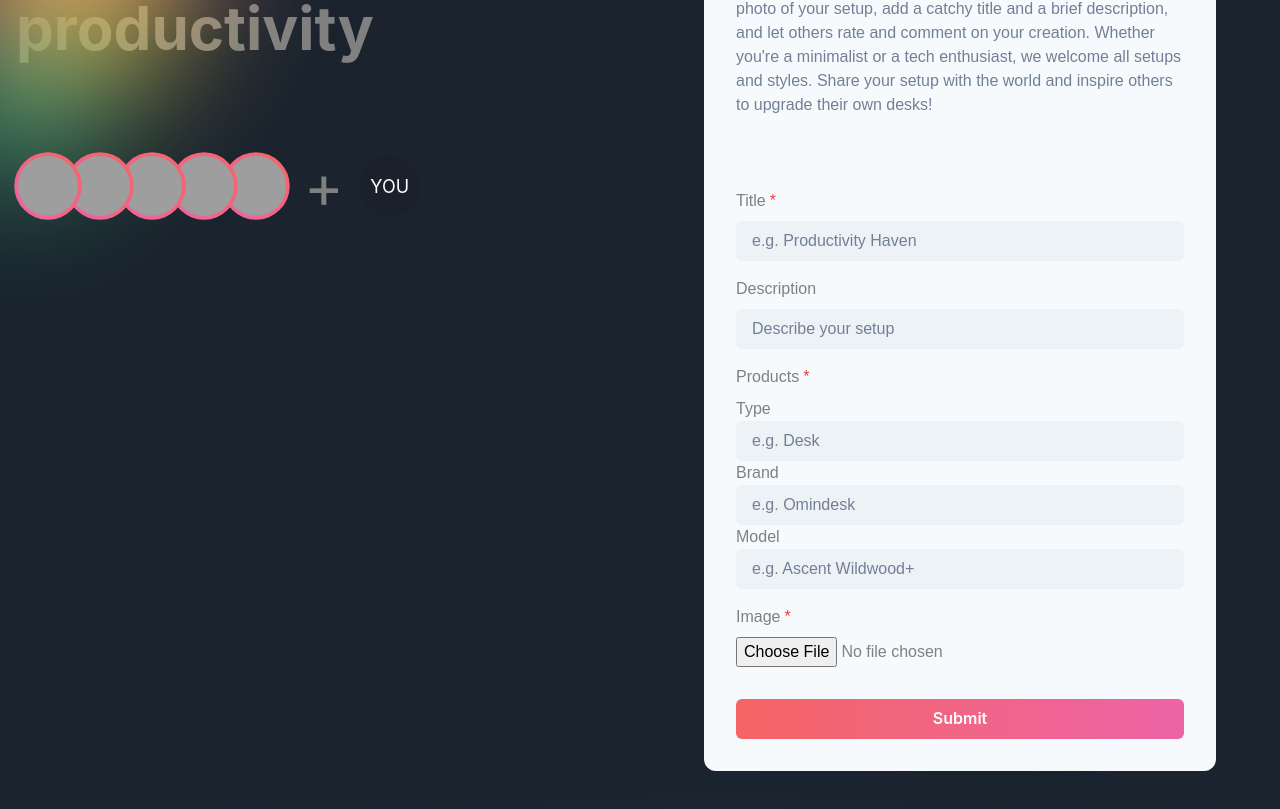
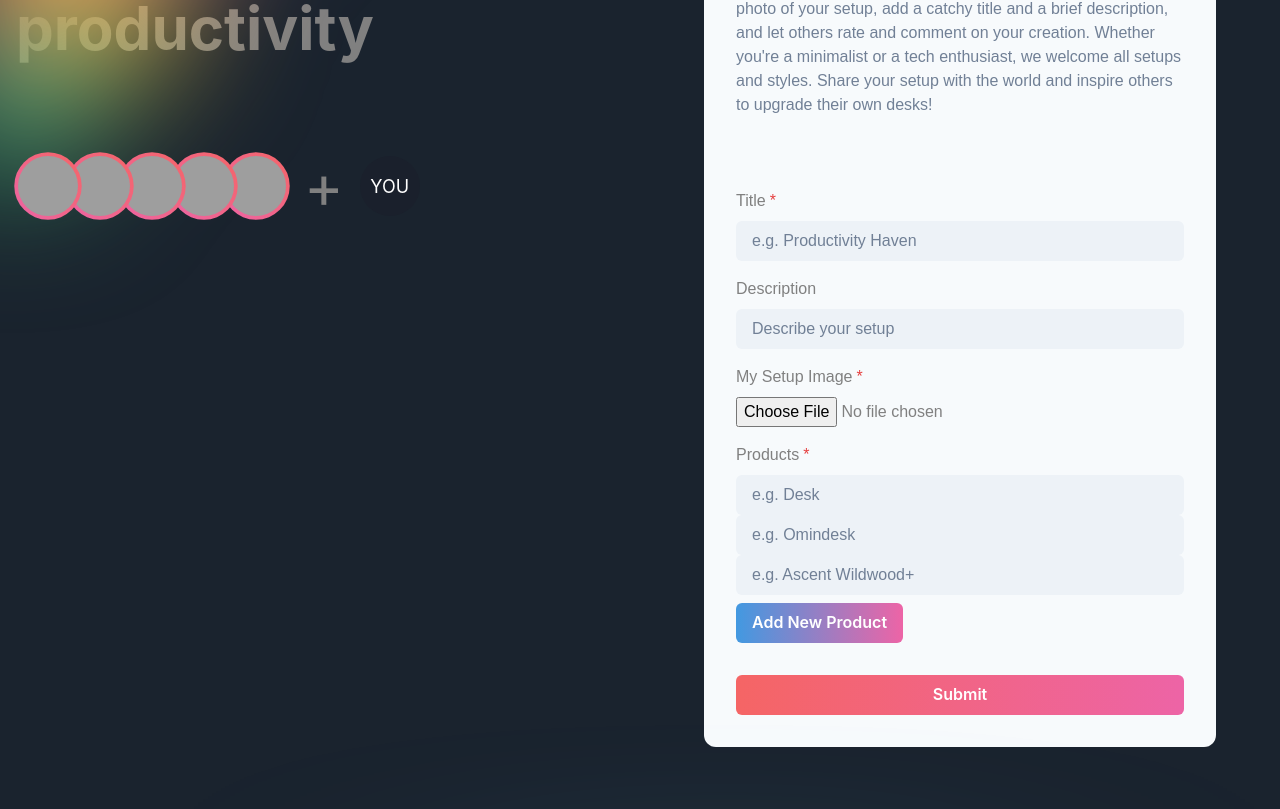
Before and after one commit to sov3333/ga-mern-project, a React (Vite) app in the folder client/: page /create in a window 1280 px wide. Shown: the part 371-1180 px from the top of the page. Built offline with nearby package versions, Linux system fonts and the light colour scheme; grey boxes are pictures that could not be loaded; a web font is replaced by a local one.

Commit message:
fix: add multi product in create post. Able to post to Setups but not able to post to Products

```diff
--- a/client/src/pages/Create.jsx
+++ b/client/src/pages/Create.jsx
@@ -16,10 +16,11 @@ import {
   FormControl,
   FormLabel,
   Select,
+  Wrap,
 } from '@chakra-ui/react';
-import { useState } from 'react';
+import {useState} from 'react';
 import FileBase64 from 'react-file-base64';
-import { useNavigate } from 'react-router-dom';
+import {useNavigate} from 'react-router-dom';
 
 // "Join our Team" from https://chakra-templates.dev/forms/authentication
 
@@ -54,19 +55,43 @@ export default function Create() {
     user: 'Alice',
     title: '',
     description: '',
-    type: '',
     img: '',
   });
-
+  // const [newType, setNewType] = useState([''])
+  // const [newBrand, setNewBrand] = useState([''])
+  // const [newModel, setNewModel] = useState([''])
   // const [newTitle, setNewTitle] = useState('');
   // const [newDescription, setNewDescription] = useState('');
-  // const [newProducts, setNewProducts] = useState('');
+  const [newProducts, setNewProducts] = useState([
+    {
+      type: '',
+      brand: '',
+      model: '',
+    },
+  ]);
   // const [newImage, setNewImage] = useState('');
+  //console.log('show', newProducts);
+  const navigate = useNavigate();
 
-  const navigate = useNavigate();
+  const handleInputChange = (e, index) => {
+    const {name, value} = e.target;
+    const list = [...newProducts];
+    list[index][name] = value;
+    setNewProducts(list);
+  };
+
+  const handleAddProduct = () => {
+    setNewProducts([...newProducts, {type: '', brand: '', model: ''}]);
+  };
 
   const handleSubmit = (event) => {
     event.preventDefault();
+    const productList = [];
+    newProducts.forEach((product) => {
+      productList.push(product.type);
+    });
+    //console.log(productList);
+
     fetch('http://localhost:8080/api/setup', {
       method: 'POST',
       body: JSON.stringify({
@@ -79,7 +104,7 @@ export default function Create() {
         user: newSetup.user,
         title: newSetup.title,
         description: newSetup.description,
-        type: newSetup.type,
+        type: productList,
         img: newSetup.img,
       }),
       headers: {
@@ -88,16 +113,20 @@ export default function Create() {
     })
       .then((res) => res.json())
       .then((data) => setNewSetup(data.newSetup))
-      .catch((err) => console.error({ Error: err }));
+      .catch((err) => console.error({Error: err}));
     //send data to products collection
     fetch('http://localhost:8080/api/product', {
       method: 'POST',
       body: JSON.stringify({
         user: newSetup.user,
-        img: newSetup.img, // need to change
-        type: newSetup.type,
-        brand: newSetup.brand,
-        model: newSetup.model,
+        //img: newSetup.img, // need to change
+        type: eachType,
+        brand: newProducts.forEach((product) => {
+          product.brand;
+        }),
+        model: newProducts.forEach((product) => {
+          product.model;
+        }),
         ratings: newSetup.ratings,
         reviews: newSetup.reviews,
       }),
@@ -108,18 +137,18 @@ export default function Create() {
       .then((res) => res.json())
       .then((data) => console.log('New product created:', data))
       .catch((err) => console.error('Error creating new product:', err));
-    if (
-      newSetup.title === '' ||
-      newSetup.type === '' ||
-      newSetup.brand === '' ||
-      newSetup.model === '' ||
-      newSetup.img === ''
-    ) {
-      alert('Please input required field');
-    } else {
-      navigate('/setups');
-      navigate(0);
-    }
+    // if (
+    //   newSetup.title === '' ||
+    //   newSetup.type === '' ||
+    //   newSetup.brand === '' ||
+    //   newSetup.model === '' ||
+    //   newSetup.img === ''
+    // ) {
+    //   alert('Please input required field');
+    // } else {
+    //   navigate('/setups');
+    //   navigate(0);
+    // }
     // console.log('setup', newSetup);
   };
 
@@ -128,23 +157,23 @@ export default function Create() {
       <Container
         as={SimpleGrid}
         maxW={'7xl'}
-        columns={{ base: 1, md: 2 }}
-        spacing={{ base: 10, lg: 32 }}
-        py={{ base: 10, sm: 20, lg: 32 }}
+        columns={{base: 1, md: 2}}
+        spacing={{base: 10, lg: 32}}
+        py={{base: 10, sm: 20, lg: 32}}
       >
-        <Stack spacing={{ base: 10, md: 20 }}>
+        <Stack spacing={{base: 10, md: 20}}>
           <Heading
             lineHeight={1.1}
-            fontSize={{ base: '3xl', sm: '4xl', md: '5xl', lg: '6xl' }}
+            fontSize={{base: '3xl', sm: '4xl', md: '5xl', lg: '6xl'}}
           >
-            Showcase your style{' '}
+            Showcase your style
             <Text
               as={'span'}
               bgGradient='linear(to-r, red.400,pink.400)'
               bgClip='text'
             >
               &
-            </Text>{' '}
+            </Text>
             inspire productivity
           </Heading>
           <Stack direction={'row'} spacing={4} align={'center'}>
@@ -154,7 +183,7 @@ export default function Create() {
                   key={avatar.name}
                   name={avatar.name}
                   src={avatar.url}
-                  size={useBreakpointValue({ base: 'md', md: 'lg' })}
+                  size={useBreakpointValue({base: 'md', md: 'lg'})}
                   position={'relative'}
                   zIndex={2}
                   _before={{
@@ -172,19 +201,19 @@ export default function Create() {
                 />
               ))}
             </AvatarGroup>
-            <Text fontFamily={'heading'} fontSize={{ base: '4xl', md: '6xl' }}>
+            <Text fontFamily={'heading'} fontSize={{base: '4xl', md: '6xl'}}>
               +
             </Text>
             <Flex
               align={'center'}
               justify={'center'}
               fontFamily={'heading'}
-              fontSize={{ base: 'sm', md: 'lg' }}
+              fontSize={{base: 'sm', md: 'lg'}}
               bg={'gray.800'}
               color={'white'}
               rounded={'full'}
-              minWidth={useBreakpointValue({ base: '44px', md: '60px' })}
-              minHeight={useBreakpointValue({ base: '44px', md: '60px' })}
+              minWidth={useBreakpointValue({base: '44px', md: '60px'})}
+              minHeight={useBreakpointValue({base: '44px', md: '60px'})}
               position={'relative'}
               _before={{
                 content: '""',
@@ -206,15 +235,15 @@ export default function Create() {
         <Stack
           bg={'gray.50'}
           rounded={'xl'}
-          p={{ base: 4, sm: 6, md: 8 }}
-          spacing={{ base: 8 }}
-          maxW={{ lg: 'lg' }}
+          p={{base: 4, sm: 6, md: 8}}
+          spacing={{base: 8}}
+          maxW={{lg: 'lg'}}
         >
           <Stack spacing={4}>
             <Heading
               color={'gray.800'}
               lineHeight={1.1}
-              fontSize={{ base: '2xl', sm: '3xl', md: '4xl' }}
+              fontSize={{base: '2xl', sm: '3xl', md: '4xl'}}
             >
               Share Your Setup
               <Text
@@ -225,7 +254,7 @@ export default function Create() {
                 !
               </Text>
             </Heading>
-            <Text color={'gray.500'} fontSize={{ base: 'sm', sm: 'md' }}>
+            <Text color={'gray.500'} fontSize={{base: 'sm', sm: 'md'}}>
               Join our community of desk setup enthusiasts and share your own
               trading gaming or programming workspace. Upload a photo of your
               setup, add a catchy title and a brief description, and let others
@@ -246,7 +275,7 @@ export default function Create() {
                   // }}
                   //value={newSetup.title} -> putting this become undefined error
                   onChange={(e) => {
-                    setNewSetup({ ...newSetup, title: e.target.value });
+                    setNewSetup({...newSetup, title: e.target.value});
                   }}
                   placeholder='e.g. Productivity Haven'
                   bg={'gray.100'}
@@ -266,7 +295,7 @@ export default function Create() {
                   // }}
                   //value={newSetup.description} -> putting this become undefined error
                   onChange={(e) => {
-                    setNewSetup({ ...newSetup, description: e.target.value });
+                    setNewSetup({...newSetup, description: e.target.value});
                   }}
                   placeholder='Describe your setup'
                   bg={'gray.100'}
@@ -276,22 +305,38 @@ export default function Create() {
                     color: 'gray.500',
                   }}
                 />
+                <FormControl isRequired mt={4}>
+                  <FormLabel>My Setup Image</FormLabel>
+                  <FileBase64
+                    type='file'
+                    multiple={false}
+                    onDone={({base64}) =>
+                      setNewSetup({...newSetup, img: base64})
+                    }
+                  />
                 </FormControl>
-              <FormControl isRequired>
+              </FormControl>
+              {newProducts.map((product, index) => (
+                <FormControl isRequired key={index}>
                   <FormLabel>Products</FormLabel>
-                Type
                   <Input
                     // value={newDescription}
                     // onChange={(e) => {
                     //   setNewDescription(e.target.value);
                     // }}
                     //value={newSetup.description} -> putting this become undefined error
-                  onChange={(e) => {
-                    const capitalizedType =
-                      e.target.value.charAt(0).toUpperCase() +
-                      e.target.value.slice(1).toLowerCase();
-                    setNewSetup({ ...newSetup, type: capitalizedType });
-                  }}
+                    name='type'
+                    type='text'
+                    id='type'
+                    value={product.type}
+                    onChange={(e) => handleInputChange(e, index)}
+                    required
+                    // onChange={(e) => {
+                    //   const capitalizedType =
+                    //     e.target.value.charAt(0).toUpperCase() +
+                    //     e.target.value.slice(1).toLowerCase();
+                    //   setNewProducts({ ...newType, type: capitalizedType });
+                    // }}
                     placeholder='e.g. Desk'
                     bg={'gray.100'}
                     border={0}
@@ -300,19 +345,24 @@ export default function Create() {
                       color: 'gray.500',
                     }}
                   />
-                Brand
                   <Input
                     // value={newDescription}
                     // onChange={(e) => {
                     //   setNewDescription(e.target.value);
                     // }}
                     //value={newSetup.description} -> putting this become undefined error
-                  onChange={(e) => {
-                    const capitalizedBrand =
-                      e.target.value.charAt(0).toUpperCase() +
-                      e.target.value.slice(1).toLowerCase();
-                    setNewSetup({ ...newSetup, brand: capitalizedBrand });
-                  }}
+                    name='brand'
+                    type='text'
+                    id='brand'
+                    value={product.brand}
+                    onChange={(e) => handleInputChange(e, index)}
+                    required
+                    // onChange={(e) => {
+                    //   const capitalizedBrand =
+                    //     e.target.value.charAt(0).toUpperCase() +
+                    //     e.target.value.slice(1).toLowerCase();
+                    //   setNewSetup({ ...newSetup, brand: capitalizedBrand });
+                    // }}
                     placeholder='e.g. Omindesk'
                     bg={'gray.100'}
                     border={0}
@@ -321,19 +371,24 @@ export default function Create() {
                       color: 'gray.500',
                     }}
                   />
-                Model
                   <Input
                     // value={newDescription}
                     // onChange={(e) => {
                     //   setNewDescription(e.target.value);
                     // }}
                     //value={newSetup.description} -> putting this become undefined error
-                  onChange={(e) => {
-                    const capitalizedModel =
-                      e.target.value.charAt(0).toUpperCase() +
-                      e.target.value.slice(1).toLowerCase();
-                    setNewSetup({ ...newSetup, model: capitalizedModel });
-                  }}
+                    name='model'
+                    type='text'
+                    id='model'
+                    value={product.model}
+                    onChange={(e) => handleInputChange(e, index)}
+                    required
+                    // onChange={(e) => {
+                    //   const capitalizedModel =
+                    //     e.target.value.charAt(0).toUpperCase() +
+                    //     e.target.value.slice(1).toLowerCase();
+                    //   setNewSetup({ ...newSetup, model: capitalizedModel });
+                    // }}
                     placeholder='e.g. Ascent Wildwood+'
                     bg={'gray.100'}
                     border={0}
@@ -342,17 +397,26 @@ export default function Create() {
                       color: 'gray.500',
                     }}
                   />
+                  {/* below to control only 1 button is displayed for multiple inputs */}
+                  {newProducts.length - 1 === index &&
+                    newProducts.length < 4 && (
+                      <Button
+                        onClick={handleAddProduct}
+                        fontFamily={'heading'}
+                        mt={2}
+                        w={'half'}
+                        bgGradient='linear(to-r, blue.400,pink.400)'
+                        color={'white'}
+                        _hover={{
+                          bgGradient: 'linear(to-r, red.400,pink.400)',
+                          boxShadow: 'xl',
+                        }}
+                      >
+                        Add New Product
+                      </Button>
+                    )}
                 </FormControl>
-              <FormControl isRequired>
-                <FormLabel>Image</FormLabel>
-                <FileBase64
-                  type='file'
-                  multiple={false}
-                  onDone={({ base64 }) =>
-                    setNewSetup({ ...newSetup, img: base64 })
-                  }
-                />
-              </FormControl>
+              ))}
               {/* <Button fontFamily={'heading'} bg={'gray.200'} color={'gray.800'}>
                 Upload Photo
               </Button> */}
@@ -379,7 +443,7 @@ export default function Create() {
         position={'absolute'}
         top={-10}
         left={-10}
-        style={{ filter: 'blur(70px)' }}
+        style={{filter: 'blur(70px)'}}
       />
     </Box>
   );
@@ -388,8 +452,8 @@ export default function Create() {
 export const Blur = (props) => {
   return (
     <Icon
-      width={useBreakpointValue({ base: '100%', md: '40vw', lg: '30vw' })}
-      zIndex={useBreakpointValue({ base: -1, md: -1, lg: 0 })}
+      width={useBreakpointValue({base: '100%', md: '40vw', lg: '30vw'})}
+      zIndex={useBreakpointValue({base: -1, md: -1, lg: 0})}
       height='560px'
       viewBox='0 0 528 560'
       fill='none'
```
Lines whose indentation alone changed are shown as unchanged.
